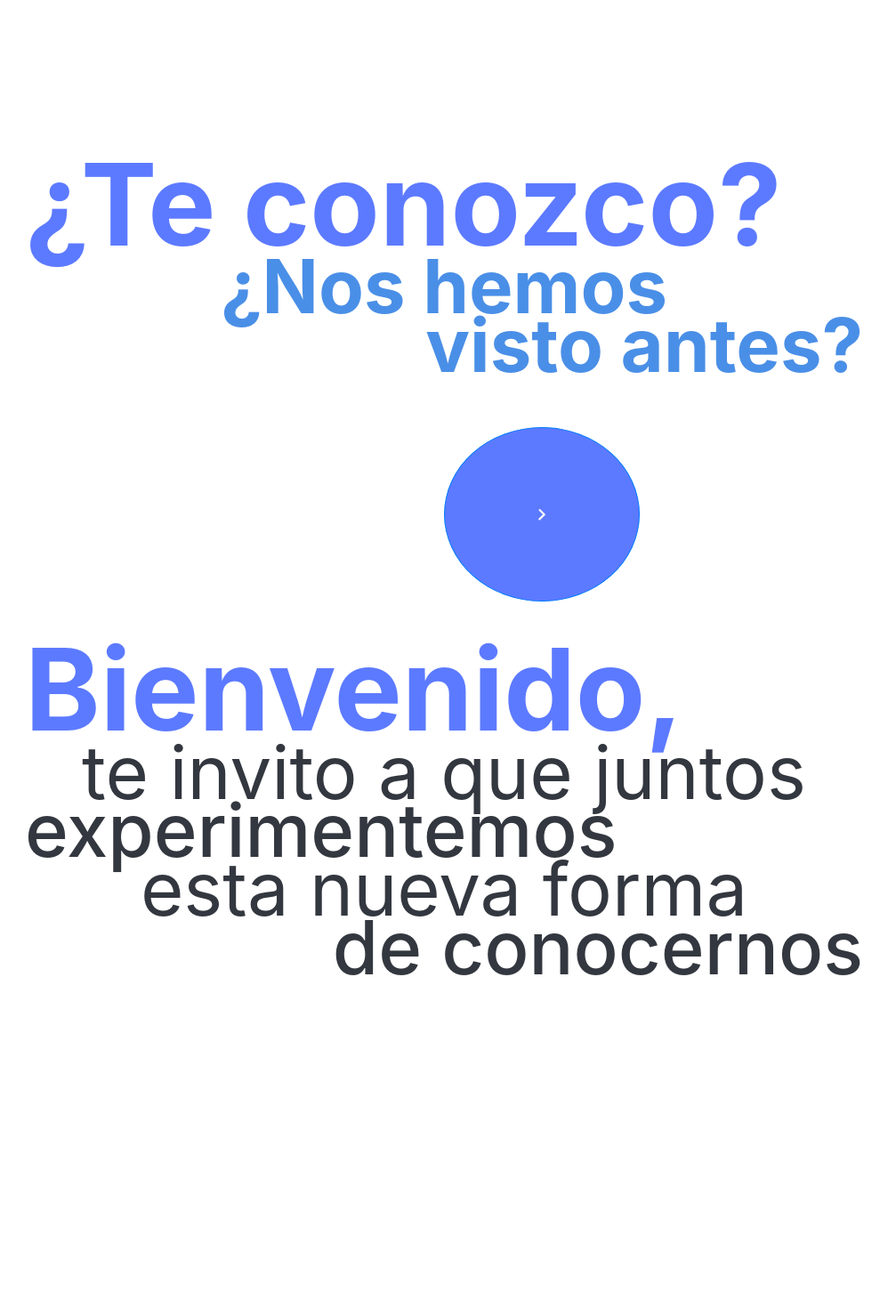
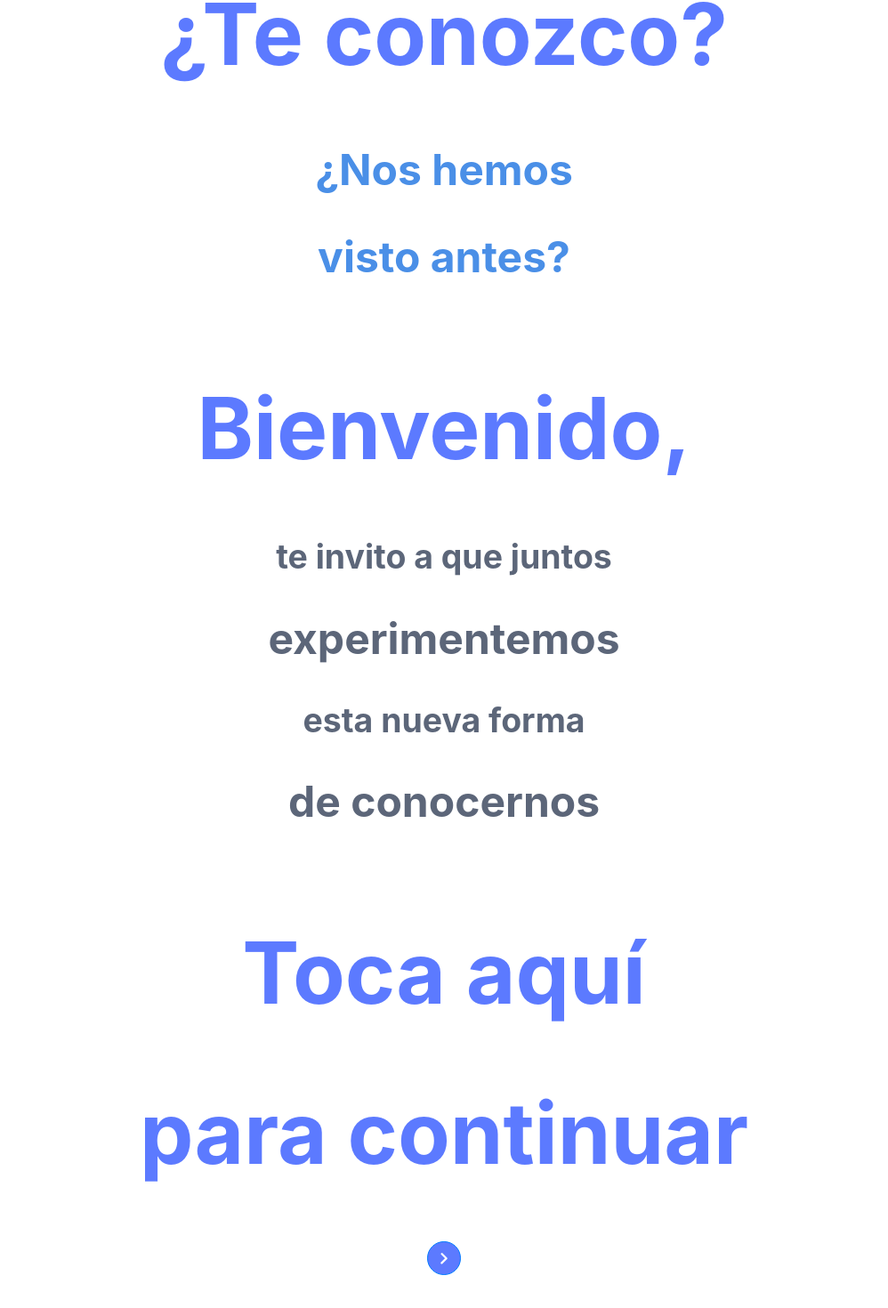
Before and after one commit to juanberme/PDG2_Phone, a React (Create React App) app: page / in a window 1280 px wide. Shown: the part 84-1554 px from the top of the page at 89% size, without its empty margins (141-1139 px from the left). After the commit the page ends 1517 px from the top, so only its background shows below. Built offline with nearby package versions, Linux system fonts and the light colour scheme.

Commit message:
cambios en tamaños de letras a em

```diff
--- a/src/routes/Begin.jsx
+++ b/src/routes/Begin.jsx
@@ -2,30 +2,40 @@ import { Button } from 'primereact/button';
 import { PDGButton } from '../components/PDGButton.js';
 
 import '../styles/beginPage.css';
-import '../styles/mediaqueriesBegin.css';
 
 export default function Begin(){
     return <div className='fullCont'>
-        <section className='fullCont_Ttl'>
-            <div className='fullCont_Ln'>
-                <h1 id='l1'>¿Te conozco?</h1>
-                <h2 id='l2'>¿Nos hemos </h2>
-                <h2 id='l3'>visto antes?</h2>
+        <div className='fullCont_Txt'>
+                <div className="fullCont_Tlt">
+                    <h1>¿Te conozco?</h1>
+                </div>
+                <div className="fullCont_Ln" id='ln1'>
+                    <h2>¿Nos hemos </h2>
+                    <h2>visto antes?</h2>
+                </div>
             </div>
-            <div className='fullCont_Ln'>
-                <h1 id='l4'>Bienvenido,</h1>
-                <h3 id='l5'>te invito a que juntos</h3>
-                <h2 id='l6'>experimentemos</h2>
-                <h3 id='l7'>esta nueva forma</h3>
-                <h2 id='l8'>de conocernos</h2>
+
+            <div className='fullCont_Txt'>
+            <div className="fullCont_Tlt">
+                <h1>Bienvenido,</h1>
             </div>
-            <div className='fullCont_Ln'>
-                <h1 id='l9'>Toca aquí</h1>
-                <h1 id='l0'>para continuar</h1>
+            <div className="fullCont_Ln" id='ln2'>
+                <h3>te invito a que juntos</h3>
+                <h2>experimentemos</h2>
+                <h3>esta nueva forma</h3>
+                <h2>de conocernos</h2>
             </div>
-        </section>
-        <section className='fullCont_Btn'>
+
+            </div>
+
+            <div className='fullCont_Txt'>
+                <div className="fullCont_Tlt">
+                    <h1>Toca aquí</h1>
+                    <h1>para continuar</h1>
+                </div>
+            </div>
+        <div className='fullCont_Btn'>
             <PDGButton/>
-        </section>
+        </div>
     </div>
 }
--- a/src/routes/Login.jsx
+++ b/src/routes/Login.jsx
@@ -10,7 +10,6 @@ import { Button } from 'primereact/button';
 import { useNavigate } from 'react-router';
 
 import '../styles/loginPage.css';
-import '../styles/mediaqueriesLogin.css';
 
 export default function Login(){
     const navigate = useNavigate();
@@ -63,16 +62,13 @@ export default function Login(){
 
     return <div className='login'>
         <div className='text'>
-            <h1 className='loginTitle' id='L_l1'>Ayúdame a</h1>
-            <h2 className='loginTitle' id='L_l2'>conocerte</h2>
-            <h2 className='loginTitle' id='L_l3'>mejor, ¿sí?</h2>
+            <h1 className='text_Ttl'>Ayúdame a</h1>
+            <h2 className='text_Txt'>conocerte</h2>
+            <h2 className='text_Txt'>mejor, ¿sí?</h2>
+            <h3 className='text_Ln'>Puedes usar un correo o contraseña</h3>
         </div>
 
         <div className='content'>
-            <div className="contentTitle">
-                <h3 className='contTitle_Ln' id='L_l4'>Puedes usar un correo o contraseña</h3>
-            </div>
-
             <div className='input'>
                 <label className='labelName' htmlFor="name">Nombre</label>
                 <InputText className='inputName' id="name" aria-describedby="name-help" value={inputName} onChange={handleNameInput}/>
@@ -90,7 +86,7 @@ export default function Login(){
             </div>
         </div>
 
-        <Button onClick={handleLogin} label="Ingresar"/>
+        <Button id='btn_ing' onClick={handleLogin} label="Ingresar"/>
     </div>
 }
 
--- a/src/routes/Tags.jsx
+++ b/src/routes/Tags.jsx
@@ -4,8 +4,9 @@ import { Tag } from 'primereact/tag';
 import { useEffect, useState } from 'react';
 import { useSearchParams } from 'react-router-dom';
 import { AnchorButton } from '../components/Btn';
+import { db } from '../utils/firebase';
+
 import '../styles/tagPage.css'
-import { db } from '../utils/firebase';
 
 export default function Tags(){
 
--- a/src/styles/beginPage.css
+++ b/src/styles/beginPage.css
@@ -1,44 +1,26 @@
-h1{
-    color: #5C7AFF;
-}
-
-h2{
-    color: #4A8FE7;
-}
-
-h3{
-    color: #33373f;
-}
-
 .fullCont{
     display: flex;
     flex-direction: column;
     align-items: center;
-    margin: 0% 4% 0% 4%;
 }
 
-.fullCont_Ttl{
-    box-sizing: border-box;
-    width: 100%;
+.fullCont_Txt{
+    text-align: center;
+}
+
+.fullCont_Tlt{
+    font-size: 3em;
+    color: #5C7AFF;
 }
 
 .fullCont_Ln{
-    text-align: center;
+    font-size: 2em;
 }
 
-.fullCont_Btn{
-    box-sizing: content-box;
+#ln1{
+    color: #4A8FE7;
 }
 
-.Btn_icon{
-    position: absolute;
+#ln2{
+    color: #5C6679;
 }
-
-#l5, #l7{
-    font-weight: 400;
-}
-
-#l6, #l8{
-    color: #33373f;
-    font-weight: 500;
-}
--- a/src/styles/loginPage.css
+++ b/src/styles/loginPage.css
@@ -1,37 +1,46 @@
-#L_l1{
-    color: #5C7AFF;
-}
-
-#L_l2, #L_l3{
-    color: #4A8FE7;
-}
-
-#L_l4{
-    color: #33373f;
-}
-
 .login{
     display: flex;
     flex-direction: column;
 }
 
-.loginTitle{
+.text{
     text-align: center;
+    margin: 1em 2em 1em 2em;
+}
+
+.text_Ttl{
+    color: #5C7AFF;
+    font-size: 5em;
+    margin: 1em 0em 0em 0em;
+}
+
+.text_Txt{
+    color: #4A8FE7;
+    font-size: 4em;
+    margin: 0em 0em;
+}
+
+.text_Ln{
+    color: #33373f;
+    text-align: left;
+    font-size: 2em;
+    font-weight: 300;
+    margin: 5em 0em 2.5em 0em;
 }
 
 .input{
-    margin: 4% 0% 4% 0%;
+    margin: 1em 2em 1em 2em;
     display: flex;
     flex-direction: column;
-}
-
-.placeInput{
-    margin-right: 1%;
 }
 
 .calendarContainer{
     display: flex;
     flex-direction: row;
+}
+
+#btn_ing{
+    margin: 1em 2em 1em 2em;
 }
 
 .p-button{
@@ -40,5 +49,6 @@
 
 .labelName{
     color: #33373f;
+    font-size: 1.5em;
     font-weight: 300;
 }
--- a/src/styles/mediaqueriesBegin.css
+++ /dev/null
@@ -1,267 +0,0 @@
-/*============================================================================= TAMAÑO PEQUEÑO (S) 4.7'  =============================================================================*/
-@media all and (min-width: 750px) and (max-width: 1080px)  and (max-height: 1500px){
-
-    /*======================================= BEGIN PAGE =======================================*/
-    .fullCont_Ln{
-        margin: 20% 0% 25% 0%;
-    }
-
-    #l1, #l4, #l9, #l0{
-        font-size: 500%;
-        margin: 0% 0% -3% 0%;
-    }
-
-    #l2, #l3, #l5, #l6, #l7, #l8{
-        font-size: 300%;
-        margin: 0% 0% -3% 0%;
-    }
-
-    #l1, #l4, #l6{
-        text-align: left;
-        padding-left: 10%;
-    }
-
-    #l3, #l8{
-        text-align: right;
-        padding-right: 10%;
-    }
-
-    #l9{
-        margin: 35% 0% 0% 0%;
-    }
-
-
-    #l0{
-        margin: 0% 0% 0% 0%;
-    }
-
-    .Btn_icon{
-        bottom: 5%;
-        left: 50%;
-    }
-
-    #btn_begin{
-        font-size: 500%;
-        width: 500%;
-        height: 500%;
-        padding: 0;
-    }
-}
-
-/*============================================================================= TAMAÑO MEDIANO (M) 6.1' =============================================================================*/
-@media all and (min-width: 1080px) and (max-width: 1178px){
-
-    /*======================================= BEGIN PAGE =======================================*/
-    .fullCont_Ln{
-        margin: 20% 0% 25% 0%;
-    }
-
-    #l1, #l4, #l9, #l0{
-        font-size: 800%;
-        margin: 0% 0% -3% 0%;
-    }
-
-    #l2, #l3, #l5, #l6, #l7, #l8{
-        font-size: 520%;
-        margin: 0% 0% -3% 0%;
-    }
-
-    #l1, #l4, #l6{
-        text-align: left;
-        padding-left: 10%;
-    }
-
-    #l3, #l8{
-        text-align: right;
-        padding-right: 10%;
-    }
-
-    #l9{
-        margin: 60% 0% 0% 0%;
-    }
-
-
-    #l0{
-        margin: 0% 0% 0% 0%;
-    }
-
-    .Btn_icon{
-        bottom: 5%;
-        left: 50%;
-    }
-
-    #btn_begin{
-        font-size: 500%;
-        width: 500%;
-        height: 500%;
-        padding: 0;
-    }
-}
-
-/*============================================================================= TAMAÑO GRANDE (L) 6.1' SAMSUNG =============================================================================*/
-@media all and (min-width: 1179px) and (max-width: 1289px){
-
-    /*======================================= BEGIN PAGE =======================================*/
-    .fullCont_Ln{
-        margin: 20% 0% 25% 0%;
-    }
-
-    #l1, #l4, #l9, #l0{
-        font-size: 800%;
-        margin: 0% 0% -3% 0%;
-    }
-
-    #l2, #l3, #l5, #l6, #l7, #l8{
-        font-size: 520%;
-        margin: 0% 0% -3% 0%;
-    }
-
-    #l1, #l4, #l6{
-        text-align: left;
-        padding-left: 10%;
-    }
-
-    #l3, #l8{
-        text-align: right;
-        padding-right: 10%;
-    }
-
-    #l9{
-        margin: 70% 0% 0% 0%;
-    }
-
-    #l0{
-        margin: 0% 0% 0% 0%;
-    }
-
-    .Btn_icon{
-        bottom: 5%;
-        left: 50%;
-    }
-
-    #btn_begin{
-        font-size: 1000%;
-        width: 1000%;
-        height: 1000%;
-        padding: 0;
-        bottom: 0;
-    }
-}
-
-/*========================================================================== TAMAÑO EXTRA GRANDE (XL) 6.6' IPHONE ==========================================================================*/
-@media all and (min-width: 1290px) and (max-width: 1439px){
-
-    /*======================================= BEGIN PAGE =======================================*/
-    .fullCont_Ln{
-        margin: 25% 0% 50% 0%;
-    }
-
-    #l1, #l4, #l9, #l0{
-        font-size: 900%;
-        margin: 0% 0% -3% 0%;
-    }
-
-    #l2, #l3, #l5, #l6, #l7, #l8{
-        font-size: 550%;
-        margin: 0% 0% -3% 0%;
-    }
-
-    #l1, #l4, #l6{
-        text-align: left;
-        padding-left: 10%;
-    }
-
-    #l3, #l8{
-        text-align: right;
-        padding-right: 10%;
-    }
-
-    #l9{
-        margin: 95% 0% 0% 0%;
-    }
-
-    #l0{
-        margin: 0% 0% 0% 0%;
-    }
-
-    .Btn_icon{
-        bottom: 5%;
-        left: 50%;
-    }
-
-    #btn_begin{
-        font-size: 1000%;
-        width: 1000%;
-        height: 1000%;
-        padding: 0;
-    }
-
-       @media all and (max-height: 1079px){
-
-       }
-}
-
-/*======================================================================= TAMAÑO EXTRA EXTRA GRANDE (XXL) 6.8' IPHONE =======================================================================*/
-@media all and (min-width: 1440px){
-
-    /*======================================= BEGIN PAGE =======================================*/
-    .fullCont_Ln{
-        margin: 25% 0% 50% 0%;
-    }
-
-    #l1, #l4, #l9, #l0{
-        font-size: 1000%;
-        margin: 0% 0% -3% 0%;
-    }
-
-    #l2, #l3, #l5, #l6, #l7, #l8{
-        font-size: 650%;
-        margin: 0% 0% -3% 0%;
-    }
-
-    #l1, #l4, #l6{
-        text-align: left;
-        padding-left: 10%;
-    }
-
-    #l3, #l8{
-        text-align: right;
-        padding-right: 10%;
-    }
-
-    #l9{
-        margin: 95% 0% 0% 0%;
-    }
-
-    #l0{
-        margin: 0% 0% 0% 0%;
-    }
-
-    .Btn_icon{
-        bottom: 5%;
-        left: 50%;
-    }
-
-    #btn_begin{
-        font-size: 1000%;
-        width: 1000%;
-        height: 1000%;
-        padding: 0;
-    }
-
-       @media all and (max-height: 1079px){
-
-       }
-
-       @media all and (min-height: 1080px) and (max-height: 1178px){
-
-       }
-
-       @media all and (min-height: 1179px) and (max-height: 1289px){
-
-       }
-
-       @media all and (min-height: 1290px) and (max-height: 1439px){
-
-       }
-}
```
